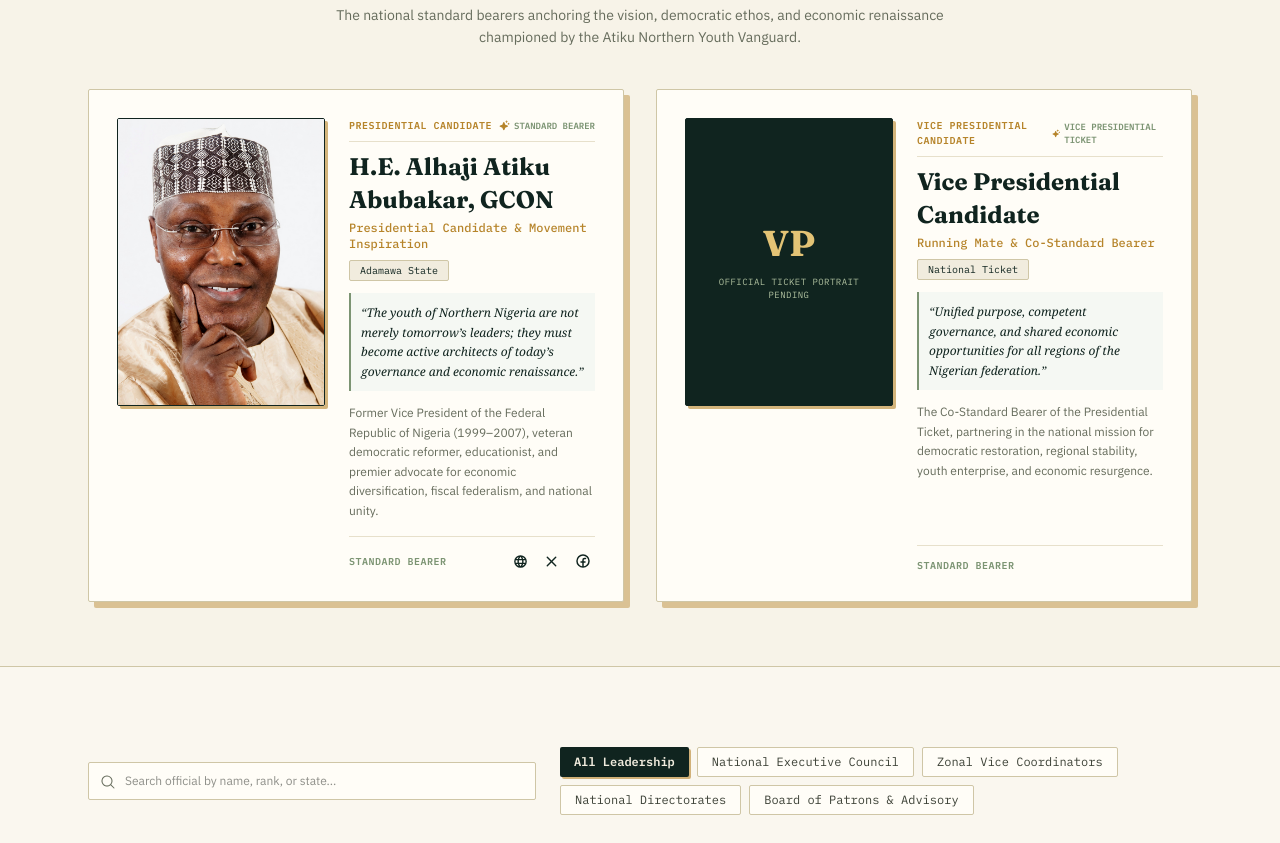
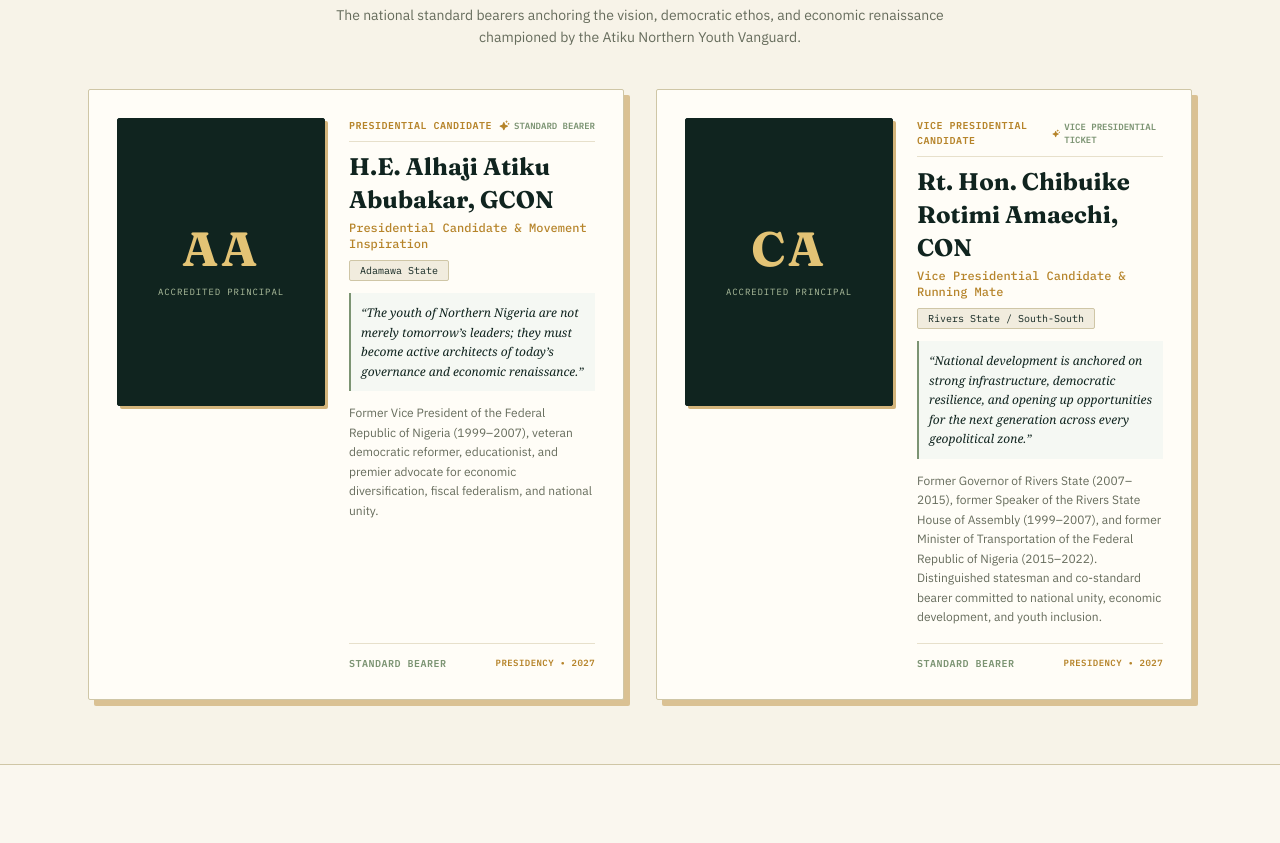
Before and after one commit to Yamojr001/anyv, a React (Vite) app: page /leadership in a window 1280 px wide. Shown: the part 547-1390 px from the top of the page. Built offline with nearby package versions, Linux system fonts and the light colour scheme.

Commit message:
feat: update Vice President to Rt. Hon. Chibuike Rotimi Amaechi, comment out presidential portraits and social logos

```diff
--- a/src/components/LeadershipSection.jsx
+++ b/src/components/LeadershipSection.jsx
@@ -60,9 +60,9 @@ export default function LeadershipSection({ onEnlistClick }) {
                     />
                   ) : (
                     <div className="w-full h-full rounded-[2px] bg-[#10241f] text-[#e3c375] flex flex-col items-center justify-center p-4 border border-[#10241f] shadow-[3px_3px_0px_rgba(182,132,42,0.6)] text-center">
-                      <span className="font-display text-4xl font-bold">{principal.initials || 'VP'}</span>
-                      <span className="font-mono text-[9px] text-[#aebf9e] uppercase tracking-wider mt-3">
-                        Official Ticket Portrait Pending
+                      <span className="font-display text-4xl sm:text-5xl font-bold tracking-wider">{principal.initials}</span>
+                      <span className="font-mono text-[9px] text-[#aebf9e] uppercase tracking-widest mt-3">
+                        Accredited Principal
                       </span>
                     </div>
                   )}
@@ -103,46 +103,14 @@ export default function LeadershipSection({ onEnlistClick }) {
                     </p>
                   </div>
 
-                  {/* Socials / Links */}
+                  {/* Social Logos commented out for now as requested */}
                   <div className="mt-4 pt-3 border-t border-[#e7e0cb] flex items-center justify-between">
                     <span className="font-mono text-[10px] text-[#7c9473] uppercase tracking-wider font-semibold">
                       Standard Bearer
                     </span>
-                    <div className="flex items-center gap-2 text-[#10241f]">
-                      {principal.socials?.website && (
-                        <a
-                          href={principal.socials.website}
-                          target="_blank"
-                          rel="noopener noreferrer"
-                          className="p-1 rounded-[2px] hover:bg-[#10241f] hover:text-[#e3c375] transition-colors"
-                          title="Official Website"
-                        >
-                          <Globe size={15} weight="bold" />
-                        </a>
-                      )}
-                      {principal.socials?.twitter && (
-                        <a
-                          href={principal.socials.twitter}
-                          target="_blank"
-                          rel="noopener noreferrer"
-                          className="p-1 rounded-[2px] hover:bg-[#10241f] hover:text-[#e3c375] transition-colors"
-                          title="X (Twitter)"
-                        >
-                          <X size={15} weight="bold" />
-                        </a>
-                      )}
-                      {principal.socials?.facebook && (
-                        <a
-                          href={principal.socials.facebook}
-                          target="_blank"
-                          rel="noopener noreferrer"
-                          className="p-1 rounded-[2px] hover:bg-[#10241f] hover:text-[#e3c375] transition-colors"
-                          title="Facebook"
-                        >
-                          <FacebookLogo size={16} weight="bold" />
-                        </a>
-                      )}
-                    </div>
+                    <span className="font-mono text-[9px] text-[#b6842a] uppercase tracking-wider font-semibold">
+                      Presidency &bull; 2027
+                    </span>
                   </div>
                 </div>
               </motion.div>
--- a/src/data/leadershipData.js
+++ b/src/data/leadershipData.js
@@ -15,28 +15,27 @@ export const presidentialPrincipals = [
     rankTitle: 'Presidential Candidate & Movement Inspiration',
     badge: 'STANDARD BEARER',
     state: 'Adamawa State',
-    photoUrl: '/images/principals/atiku-abubakar.jpg',
+    // photoUrl: '/images/principals/atiku-abubakar.jpg', // Commented out for now
+    photoUrl: '',
     initials: 'AA',
     quote: 'The youth of Northern Nigeria are not merely tomorrow’s leaders; they must become active architects of today’s governance and economic renaissance.',
     bio: 'Former Vice President of the Federal Republic of Nigeria (1999–2007), veteran democratic reformer, educationist, and premier advocate for economic diversification, fiscal federalism, and national unity.',
-    socials: {
-      twitter: 'https://twitter.com/atiku',
-      facebook: 'https://facebook.com/atiku',
-      website: 'https://atiku.org'
-    }
+    // socials: { twitter: 'https://twitter.com/atiku', facebook: 'https://facebook.com/atiku', website: 'https://atiku.org' }, // Commented out for now
+    socials: {}
   },
   {
     id: 'principal-vp',
     roleLabel: 'VICE PRESIDENTIAL CANDIDATE',
-    name: 'Vice Presidential Candidate',
-    rankTitle: 'Running Mate & Co-Standard Bearer',
+    name: 'Rt. Hon. Chibuike Rotimi Amaechi, CON',
+    rankTitle: 'Vice Presidential Candidate & Running Mate',
     badge: 'VICE PRESIDENTIAL TICKET',
-    state: 'National Ticket',
-    // photoUrl: '', // Ready for official portrait
+    state: 'Rivers State / South-South',
+    // photoUrl: '/images/principals/chibuike-amaechi.jpg', // Commented out for now
     photoUrl: '',
-    initials: 'VP',
-    quote: 'Unified purpose, competent governance, and shared economic opportunities for all regions of the Nigerian federation.',
-    bio: 'The Co-Standard Bearer of the Presidential Ticket, partnering in the national mission for democratic restoration, regional stability, youth enterprise, and economic resurgence.',
+    initials: 'CA',
+    quote: 'National development is anchored on strong infrastructure, democratic resilience, and opening up opportunities for the next generation across every geopolitical zone.',
+    bio: 'Former Governor of Rivers State (2007–2015), former Speaker of the Rivers State House of Assembly (1999–2007), and former Minister of Transportation of the Federal Republic of Nigeria (2015–2022). Distinguished statesman and co-standard bearer committed to national unity, economic development, and youth inclusion.',
+    // socials: {}, // Commented out for now
     socials: {}
   }
 ]
--- a/src/pages/LeadershipPage.jsx
+++ b/src/pages/LeadershipPage.jsx
@@ -83,9 +83,9 @@ export default function LeadershipPage() {
                     />
                   ) : (
                     <div className="w-full h-full rounded-[2px] bg-[#10241f] text-[#e3c375] flex flex-col items-center justify-center p-4 border border-[#10241f] shadow-[3px_3px_0px_rgba(182,132,42,0.6)] text-center">
-                      <span className="font-display text-4xl font-bold">{principal.initials || 'VP'}</span>
-                      <span className="font-mono text-[9px] text-[#aebf9e] uppercase tracking-wider mt-3">
-                        Official Ticket Portrait Pending
+                      <span className="font-display text-4xl sm:text-5xl font-bold tracking-wider">{principal.initials}</span>
+                      <span className="font-mono text-[9px] text-[#aebf9e] uppercase tracking-widest mt-3">
+                        Accredited Principal
                       </span>
                     </div>
                   )}
@@ -126,46 +126,14 @@ export default function LeadershipPage() {
                     </p>
                   </div>
 
-                  {/* Socials / Links */}
+                  {/* Social Logos commented out for now as requested */}
                   <div className="mt-4 pt-3 border-t border-[#e7e0cb] flex items-center justify-between">
                     <span className="font-mono text-[10px] text-[#7c9473] uppercase tracking-wider font-semibold">
                       Standard Bearer
                     </span>
-                    <div className="flex items-center gap-2 text-[#10241f]">
-                      {principal.socials?.website && (
-                        <a
-                          href={principal.socials.website}
-                          target="_blank"
-                          rel="noopener noreferrer"
-                          className="p-1 rounded-[2px] hover:bg-[#10241f] hover:text-[#e3c375] transition-colors"
-                          title="Official Website"
-                        >
-                          <Globe size={15} weight="bold" />
-                        </a>
-                      )}
-                      {principal.socials?.twitter && (
-                        <a
-                          href={principal.socials.twitter}
-                          target="_blank"
-                          rel="noopener noreferrer"
-                          className="p-1 rounded-[2px] hover:bg-[#10241f] hover:text-[#e3c375] transition-colors"
-                          title="X (Twitter)"
-                        >
-                          <X size={15} weight="bold" />
-                        </a>
-                      )}
-                      {principal.socials?.facebook && (
-                        <a
-                          href={principal.socials.facebook}
-                          target="_blank"
-                          rel="noopener noreferrer"
-                          className="p-1 rounded-[2px] hover:bg-[#10241f] hover:text-[#e3c375] transition-colors"
-                          title="Facebook"
-                        >
-                          <FacebookLogo size={16} weight="bold" />
-                        </a>
-                      )}
-                    </div>
+                    <span className="font-mono text-[9px] text-[#b6842a] uppercase tracking-wider font-semibold">
+                      Presidency &bull; 2027
+                    </span>
                   </div>
                 </div>
               </motion.div>
```
